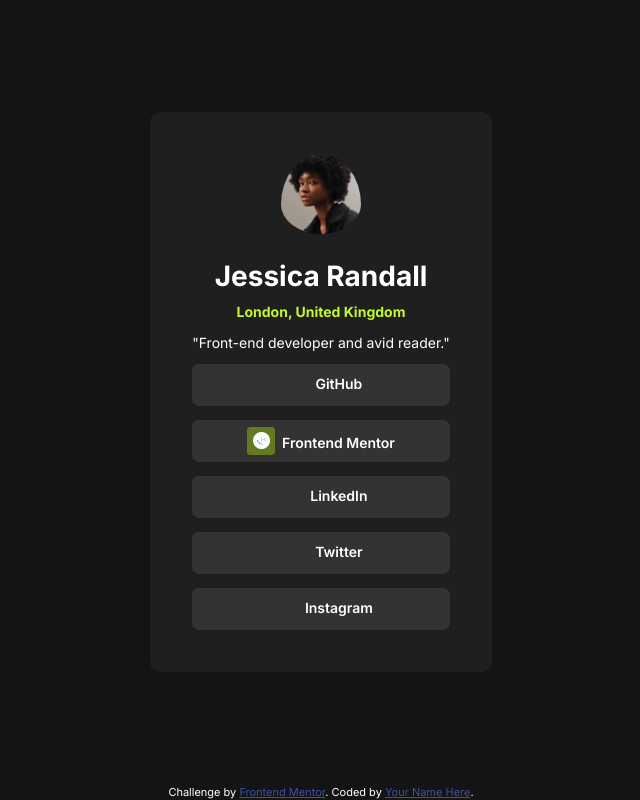
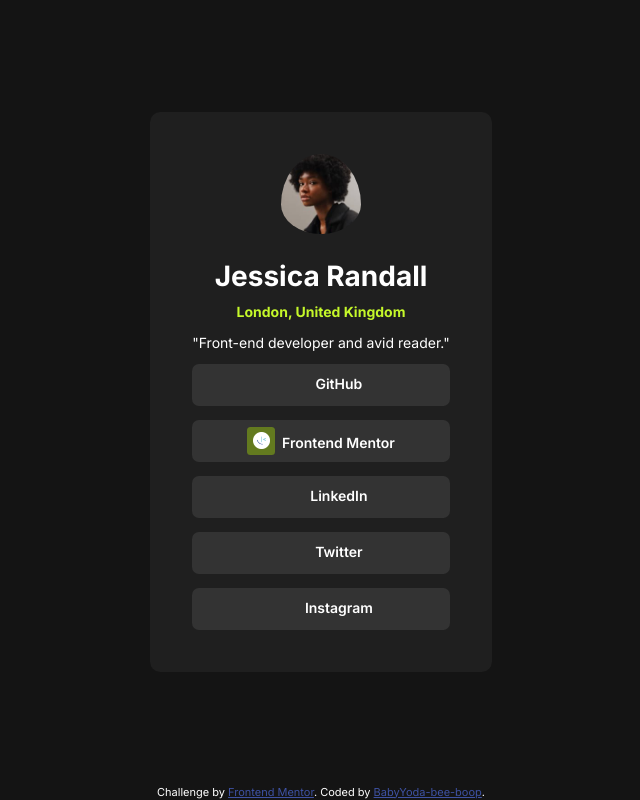
Before and after one commit to BabyYoda-bee-boop/social-links-card, a website: page index.html in a window 1280 px wide. Shown: the whole page, without its empty margins (319-959 px from the left). Drawn offline with Linux system fonts and the light colour scheme.

Commit message:
Add Readme

```diff
--- a/index.html
+++ b/index.html
@@ -37,7 +37,7 @@
 
   <footer class="attribution">
     Challenge by <a href="https://www.frontendmentor.io?ref=challenge" target="_blank">Frontend Mentor</a>.
-    Coded by <a href="#">Your Name Here</a>.
+    Coded by <a href="https://github.com/BabyYoda-bee-boop">BabyYoda-bee-boop</a>.
   </footer>
 </body>
 </html>
```
Also changed, not shown: README.md (added), screenshot.png (added), screenshot2.png (added), screenshot_hover-state.png (added), styles/_page.scss (indentation only), 1 other file.
